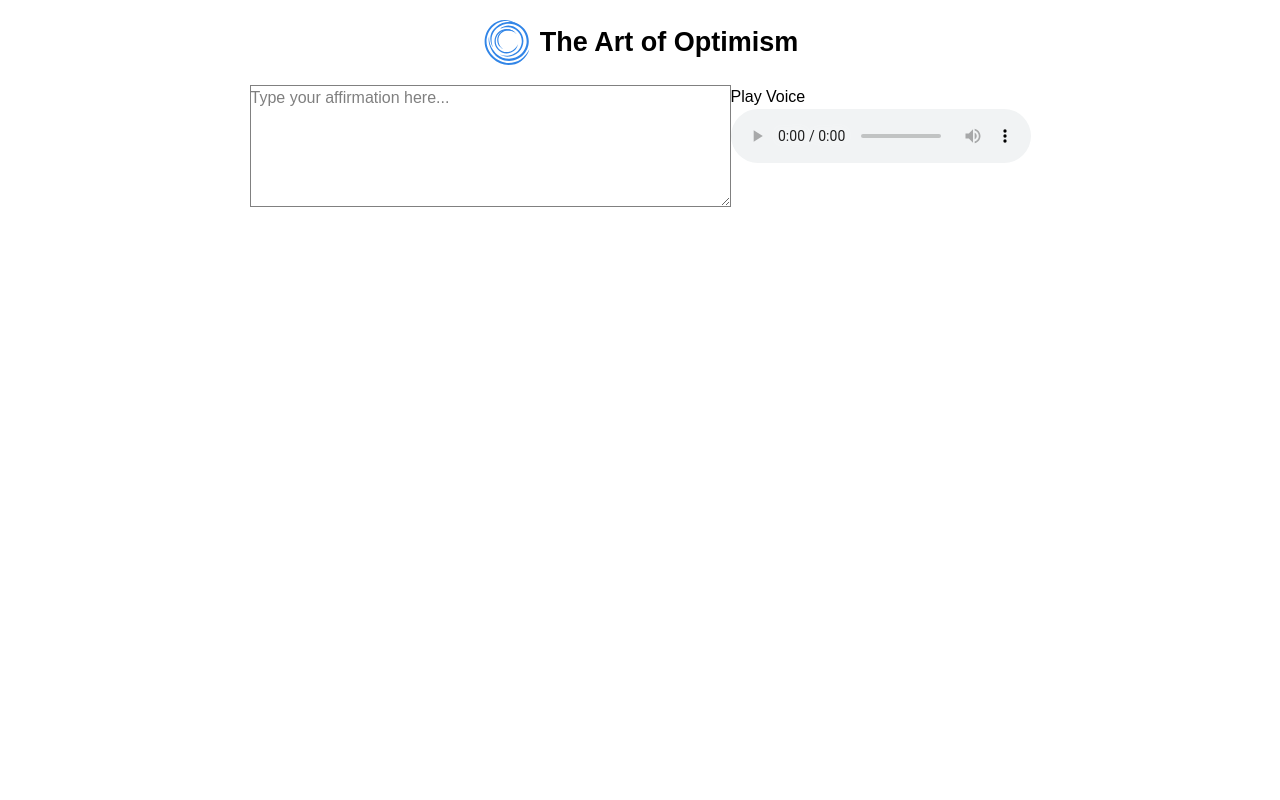
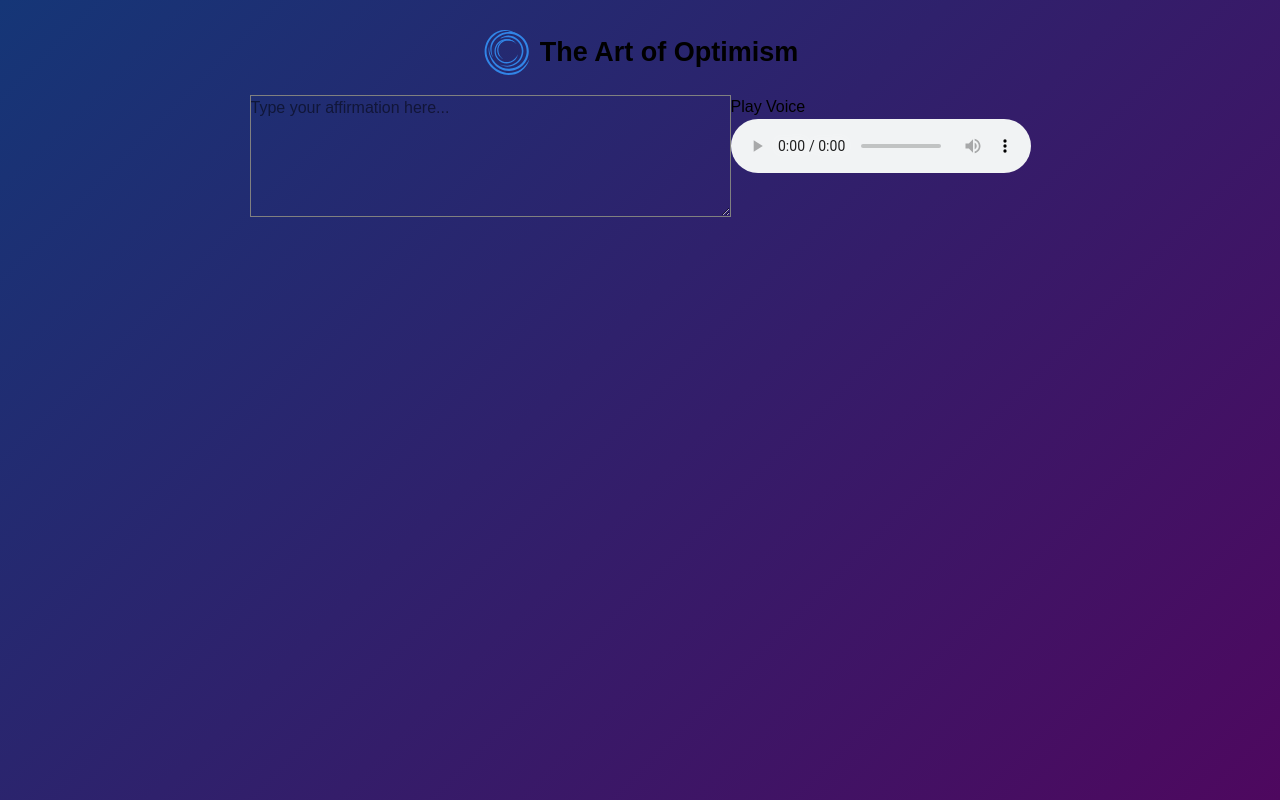
Before and after one commit to Josephhongg/affirmations-app, a Next.js app: page / in a window 1280 px wide. Built offline with nearby package versions, Linux system fonts and the light colour scheme.

Commit message:
Add global.css styles

```diff
--- a/app/globals.css
+++ b/app/globals.css
@@ -1,9 +1,15 @@
 @import "tailwindcss";
 
 * {
-  box-sizing: border-box;
+	margin: 0;
+	padding: 0;
+	box-sizing: border-box;
 }
 
 body {
-  font-family: Arial, Helvetica, sans-serif;
+	font-family: Arial, Helvetica, sans-serif;
+	width: 100%;
+	min-height: 100vh;
+	background: linear-gradient(135deg, #153677, #4e085f);
+	padding: 10px;
 }
```
